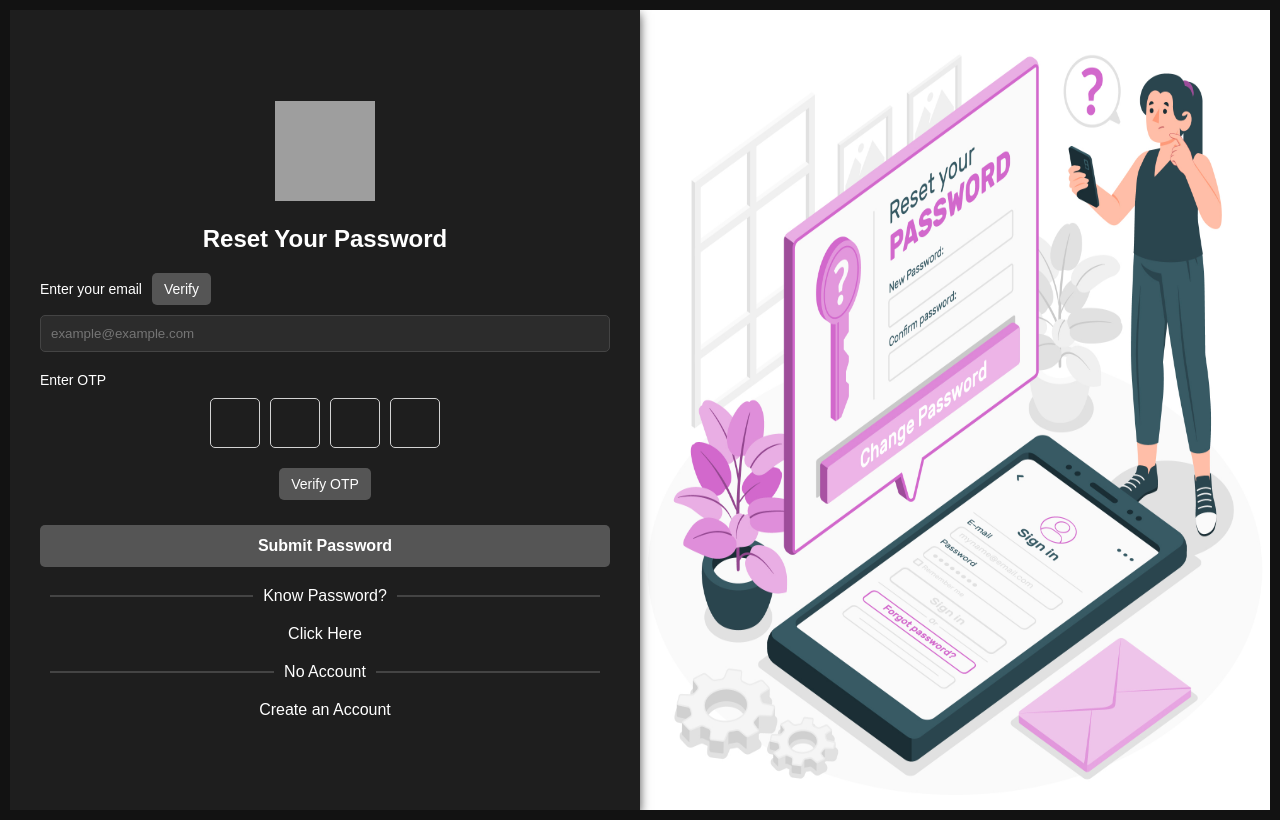
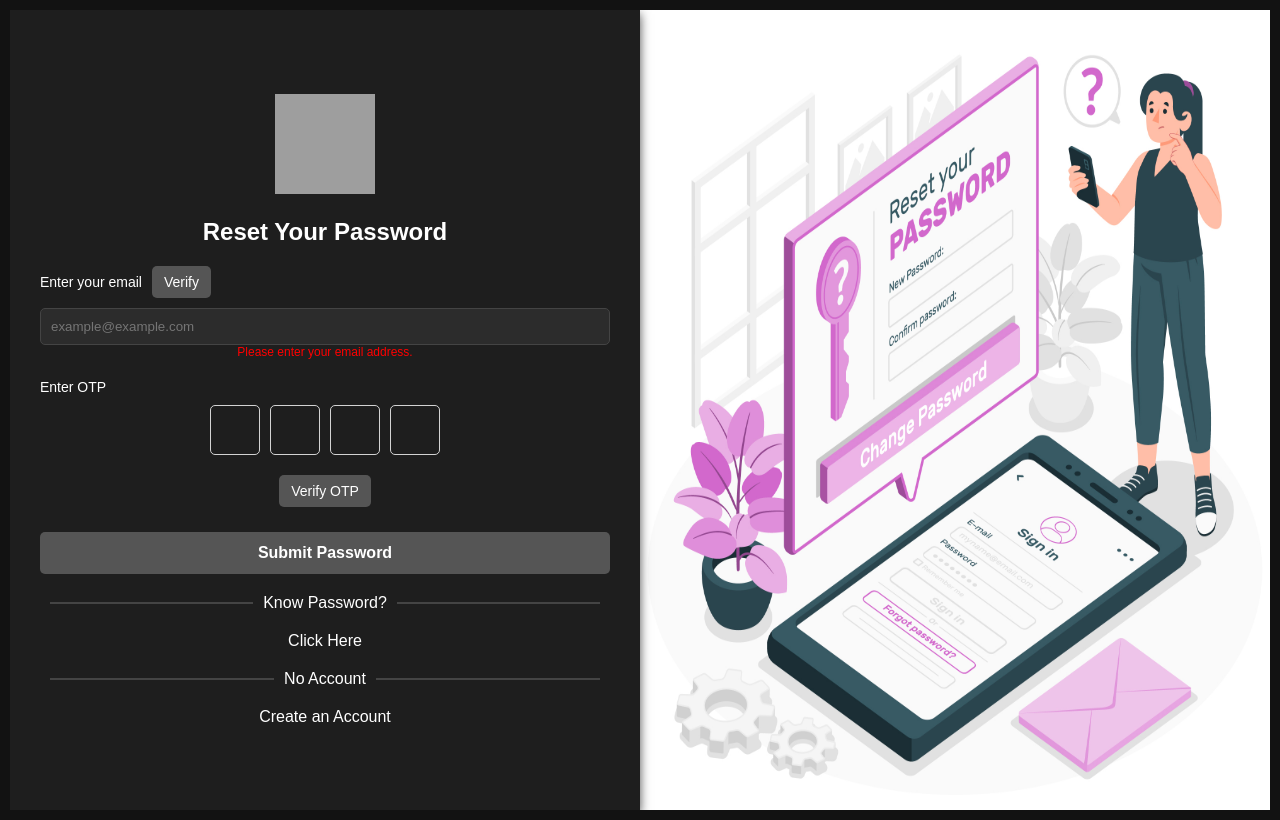
Before and after one commit to logusivam/Login_signup_form, a website: page Forget_Password/forgetpassword.html in a window 1280 px wide. Drawn offline with Linux system fonts and the light colour scheme; grey boxes are pictures that could not be loaded.

Commit message:
Dec 27, 2024, 12:13 PM

```diff
--- a/Forget_Password/forgetpassword.css
+++ b/Forget_Password/forgetpassword.css
@@ -131,6 +131,13 @@ body {
     border: 1px solid #444;
     background-color: #2c2c2c;
     color: #fff;
+}
+
+.email-message {
+    font-size: 12px;
+    color: #ff0000;
+    margin: 0;
+    transition: opacity 0.3s ease-in-out;
 }
 
 /* Style for disabled email input */
--- a/Forget_Password/forgetpassword.html
+++ b/Forget_Password/forgetpassword.html
@@ -28,6 +28,7 @@
                         <button type="button" id="sendOtpBtn" class="sendOtpBtn" disabled>Verify</button>
                     </div>
                     <input type="email" id="email" placeholder="example@example.com" required/>
+                    <p id="emailMessage" class="email-message">Please enter your email address.</p>
 
                 </div>
 
```
